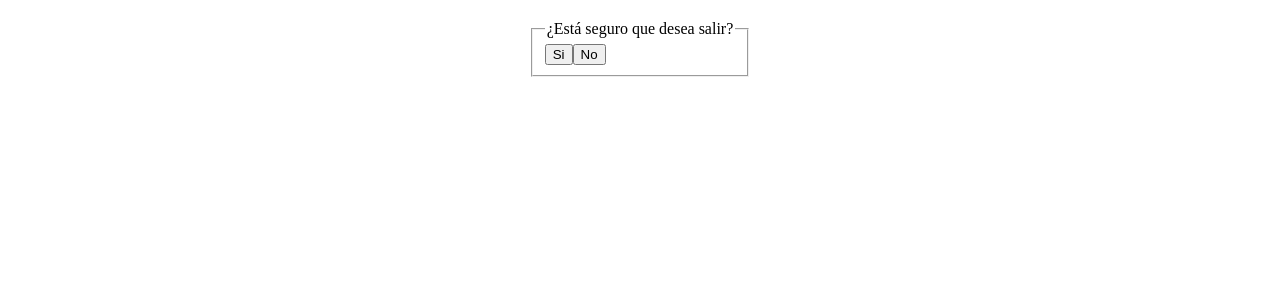
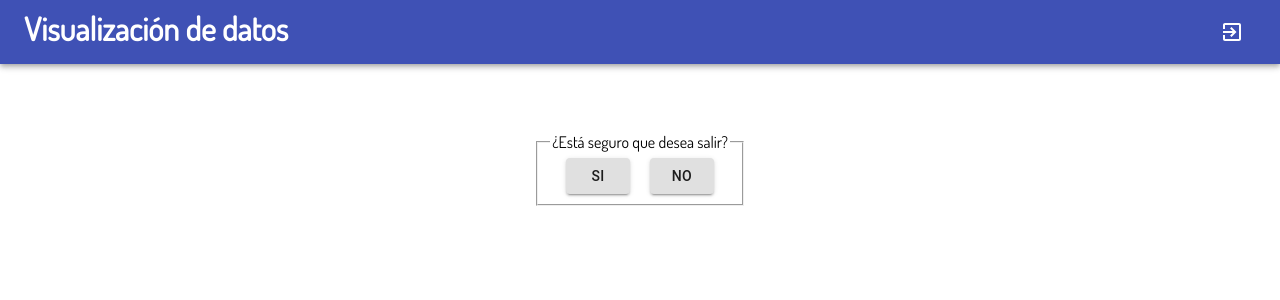
Before and after one commit to nachoyegro/seguimiento-academico-front, a React (Create React App) app: page /logout in a window 1280 px wide. Shown: the top 300 px of the page. Built offline with nearby package versions, Linux system fonts and the light colour scheme; sample sign-in values are in the browser's storage.

Commit message:
UI logout

```diff
--- a/src/App.css
+++ b/src/App.css
@@ -188,3 +188,12 @@
   height: 300px;
   margin-bottom: 2rem;
 }
+
+.center {
+  text-align: center;
+}
+
+.separado {
+  margin-left: 10px !important;
+  margin-right: 10px !important;
+}
--- a/src/pages/Logout.js
+++ b/src/pages/Logout.js
@@ -1,8 +1,9 @@
-import React, { Component } from "react";
-import BaseContainer from '../containers/BaseContainer';
+import React from "react";
+import BasePage from '../pages/BasePage';
+import Button from '@material-ui/core/Button';
 
 
-class Logout extends Component {
+class Logout extends BasePage {
 
   logout = e => {
     localStorage.removeItem('jwt');
@@ -13,17 +14,15 @@ class Logout extends Component {
     this.props.history.push('/');
   }
 
-  render() {
+  renderPage() {
     return (
-      <BaseContainer>
-        <fieldset>
+        <fieldset className="espaciado-arriba">
           <legend>¿Está seguro que desea salir?</legend>
-          <p>
-            <button onClick={e => this.logout(e)}>Si</button>
-            <button onClick={e => this.cancel(e)}>No</button>
+          <p className="center">
+            <Button className="separado" variant="contained" onClick={e => this.logout(e)}>Si</Button>
+            <Button className="separado" variant="contained" onClick={e => this.cancel(e)}>No</Button>
           </p>
         </fieldset>
-      </BaseContainer>
     )
   }
 }
```
